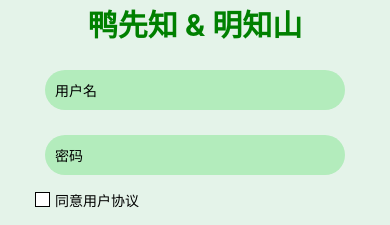
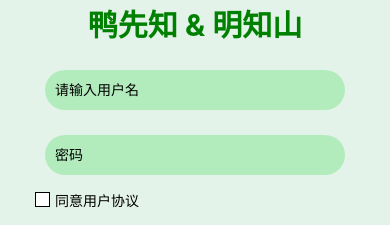
Before and after one commit to chenxue29/XieCheng, a React Native app: screen /Register in a window 390 px wide. Shown: the part 198-423 px from the top of the page. Built offline with nearby package versions, Linux system fonts and the light colour scheme.

Commit message:
修改输入框默认文字

```diff
--- a/src/pages/register.js
+++ b/src/pages/register.js
@@ -111,8 +111,8 @@ const users = [
 ];
 
 function Register(props){
-    const [userName, setUserName] = useState('用户名');
-    const [passWord, setPassWord] = useState('密码');
+    const [userName, setUserName] = useState('');
+    const [passWord, setPassWord] = useState('');
     const [userid, setUerid] = useState(0);
     const [userAgree, setUserAgree] = useState(false);
     const [agreeTrue, setAgreeTrue] = useState('');
@@ -175,8 +175,8 @@ function Register(props){
         <SafeAreaView style={styles.safe_area_view}>
             <View style={styles.main}>
                     <Text style={styles.title}>鸭先知 & 明知山</Text>
-                    <TextInput style={styles.user} value={userName} onChangeText={text=>setUserName(text)} />
-                    <TextInput style={styles.user} value={passWord} onChangeText={text=>setPassWord(text)} />
+                    <TextInput style={styles.user} placeholder='请输入用户名' value={userName} onChangeText={text=>setUserName(text)} />
+                    <TextInput style={styles.user} placeholder='密码' value={passWord} onChangeText={text=>setPassWord(text)} />
                     <Pressable style={styles.switch_container} onPress={press}>
                         <Text style={styles.switch} >{agreeTrue}</Text>
                         <Text style={styles.switch_text}>同意用户协议</Text>
```
